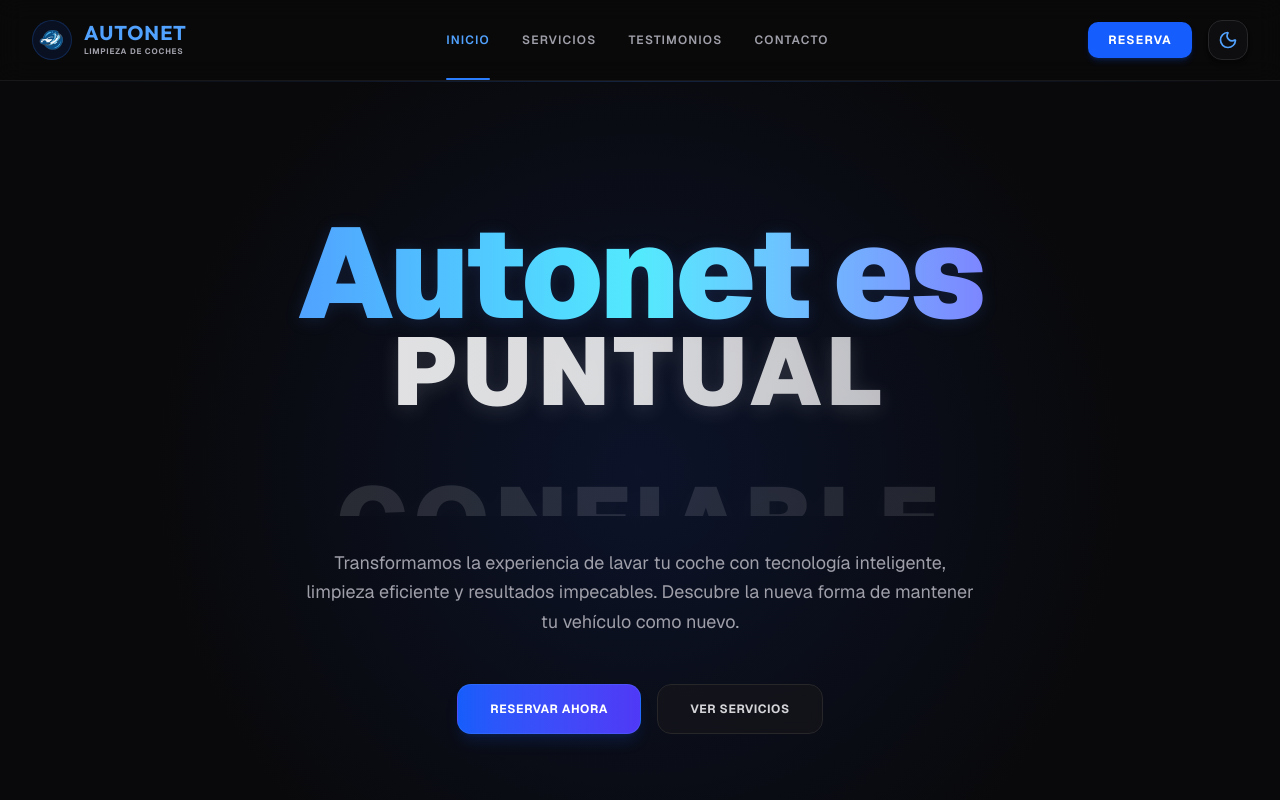
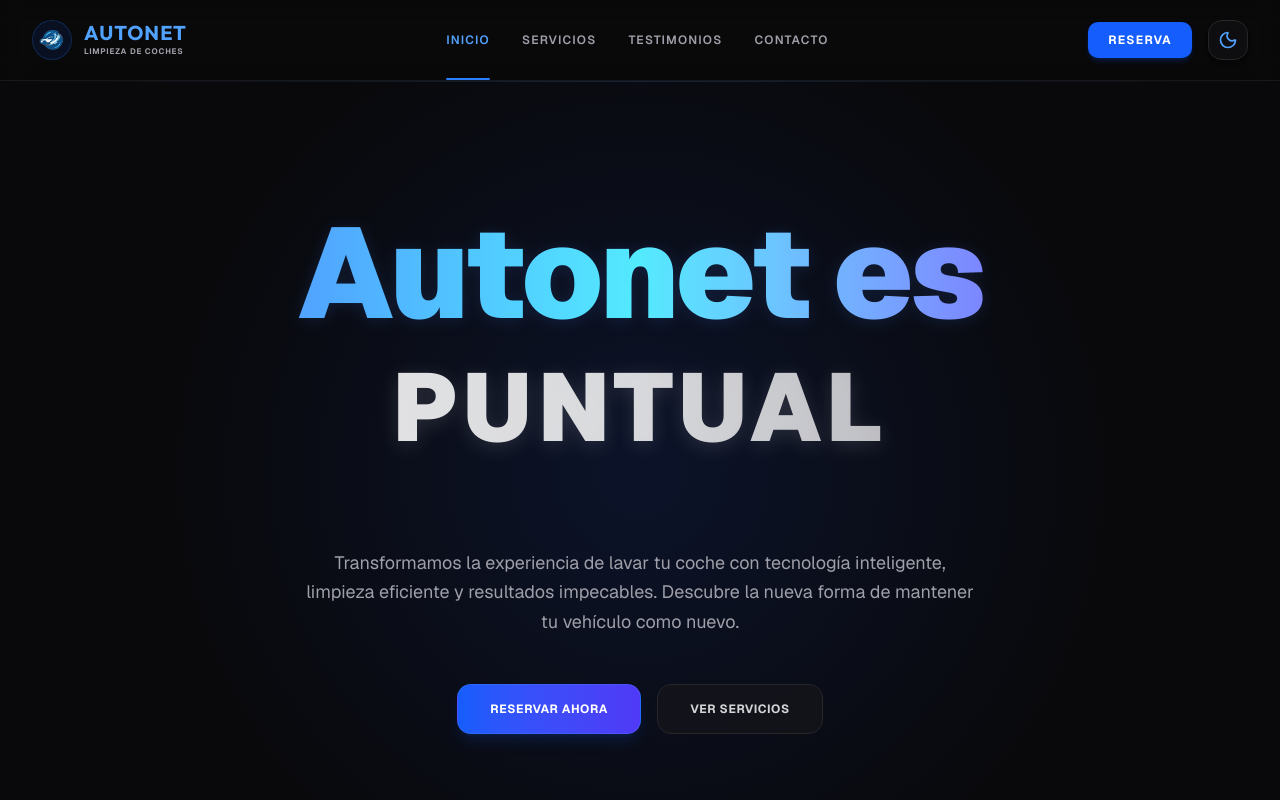
Before and after one commit to svanrell/autonet, a Next.js app: page / in a window 1280 px wide. Shown: the top 800 px of the page. Built offline with nearby package versions, Linux system fonts and the light colour scheme.

Commit message:
feat: add animated hero component with rotating keyword text transition

```diff
--- a/src/components/ui/animated-hero.tsx
+++ b/src/components/ui/animated-hero.tsx
@@ -44,7 +44,7 @@ function Hero({ badge, title, subtitle, actions }: HeroProps) {
                   <motion.span
                     key={index}
                     className="portada-palabra-animada"
-                    initial={{ opacity: 0, y: -100 }}
+                    initial={{ opacity: 0, y: -150 }}
                     transition={{ type: "spring", stiffness: 50 }}
                     animate={
                       titleNumber === index
@@ -53,7 +53,7 @@ function Hero({ badge, title, subtitle, actions }: HeroProps) {
                           opacity: 1,
                         }
                         : {
-                          y: titleNumber > index ? -150 : 150,
+                          y: index === (titleNumber - 1 + titles.length) % titles.length ? 150 : -150,
                           opacity: 0,
                         }
                     }
```
